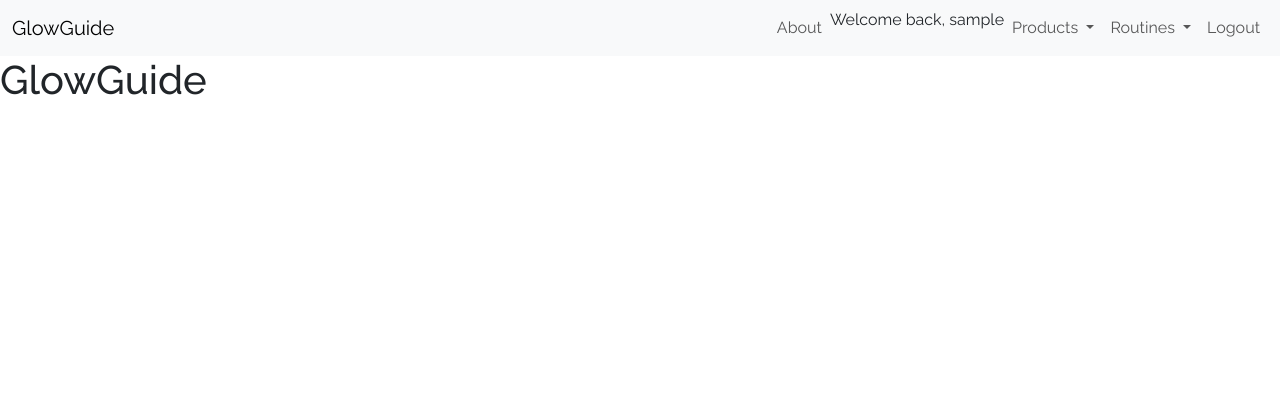
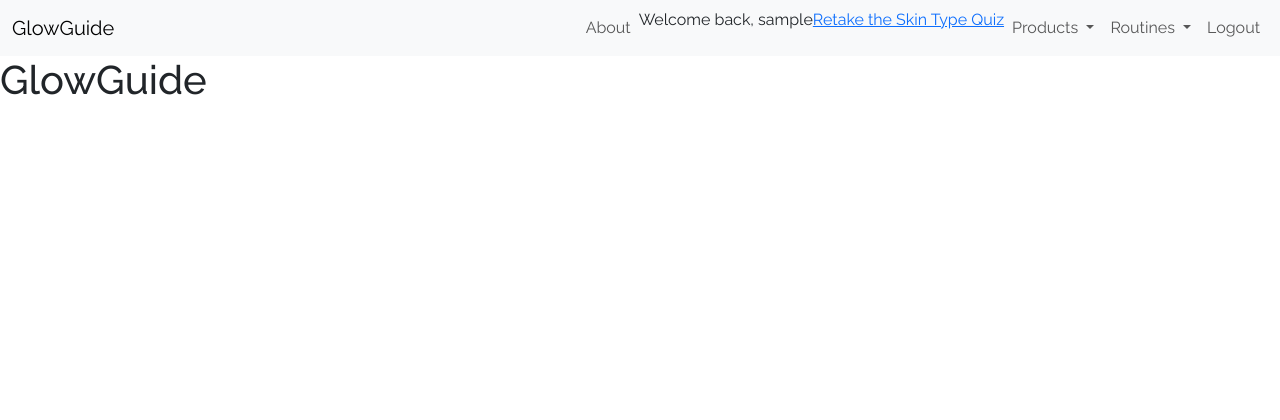
Before and after one commit to danielleroj/glowguide, a Django app: page / in a window 1280 px wide. Shown: the top 420 px of the page. Run offline with Django 5.2, Linux system fonts and the light colour scheme; the visitor is signed in with stand-in values (Sample User, id 1); some web fonts are replaced.

Commit message:
Add skintype model

```diff
--- a/main_app/admin.py
+++ b/main_app/admin.py
@@ -1,5 +1,5 @@
 from django.contrib import admin
-from .models import Routine, Product, Profile
+from .models import Routine, Product, Profile, SkinType
 
 # Register your models here.
-admin.site.register([Routine, Product, Profile])
+admin.site.register([Routine, Product, Profile, SkinType])
--- a/main_app/models.py
+++ b/main_app/models.py
@@ -9,14 +9,23 @@ from django.contrib.auth.models import User
 def create_or_update_user_profile(sender, instance, created, **kwargs):
     if created:
         Profile.objects.create(user=instance)
-    instance.profile.save()
+    else:
+        if hasattr(instance, 'profile'):
+            instance.profile.save()
 
 class Profile(models.Model):
     user = models.OneToOneField(User, on_delete=models.CASCADE)
-    skin_type = models.CharField(max_length=100, blank=True)
+    skin_type = models.CharField(max_length=100, blank=True, default='Undefined')
+    quiz_completed = models.BooleanField(default=False)
 
     def __str__(self):
         return f"{self.user.username}'s Profile"
+
+class SkinType(models.Model):
+    type_name = models.CharField(max_length=100)
+
+    def __str__(self):
+        return self.type_name
 
 class Product(models.Model):
     CATEGORIES = (
@@ -37,6 +46,7 @@ class Product(models.Model):
     brand = models.CharField(max_length=100)
     category = models.CharField(max_length=2, choices=CATEGORIES, default='AT')
     directions = models.TextField(null=True, blank=True)
+    suitable_for = models.ManyToManyField(SkinType, blank=True, help_text='What skin type is this product suitable for?')
     user = models.ForeignKey(User, on_delete=models.CASCADE)
 
     def __str__(self):
@@ -47,7 +57,7 @@ class Product(models.Model):
 
 class Routine(models.Model):
     name = models.CharField(max_length=100)
-    description = models.TextField(max_length=250)
+    description = models.CharField(max_length=250)
     products = models.ManyToManyField(Product)
     user = models.ForeignKey(User, on_delete=models.CASCADE)
 
--- a/main_app/templates/base.html
+++ b/main_app/templates/base.html
@@ -47,6 +47,12 @@
               {% if user.is_authenticated %}
               <li class="nav-item">
                 <p>Welcome back, {{ user.username }}</p>
+              </li>
+              <li class="nav-item dropdown"></li>
+              <li class="nav-item">
+                <a href="{% url 'skin_quiz' %}"
+                  >Retake the Skin Type Quiz</a
+                >
               </li>
               <li class="nav-item dropdown">
                 <a
--- a/main_app/urls.py
+++ b/main_app/urls.py
@@ -16,5 +16,6 @@ urlpatterns = [
     path('products/<int:pk>/delete/', views.ProductDelete.as_view(), name='products_delete'),
     path('accounts/signup/', views.signup, name='signup'),
     path('products/<int:product_id>/add_photo/', views.add_photo, name='add_photo'),
-    path('skin-quiz/', views.skin_type_quiz, name='skin_quiz')
+    path('skin-quiz/', views.skin_type_quiz, name='skin_quiz'),
+    path('results/', views.skin_type_results, name='skin_type_results')
 ]
--- a/main_app/views.py
+++ b/main_app/views.py
@@ -1,3 +1,5 @@
+import os
+import boto3, uuid
 from django.shortcuts import render, redirect
 from .forms import SkinTypeForm
 from django.views.generic.edit import CreateView, UpdateView, DeleteView
@@ -6,9 +8,8 @@ from django.contrib.auth import login
 from django.contrib.auth.forms import UserCreationForm
 from django.contrib.auth.decorators import login_required
 from django.contrib.auth.mixins import LoginRequiredMixin
-from .models import Routine, Product, Photo
+from .models import Routine, Product, Photo, SkinType, Profile
 
-import boto3, uuid
 
 # Create your views here.
 def home(request):
@@ -28,8 +29,6 @@ def routines_index(request):
 def routines_detail(request, routine_id):
     routine = Routine.objects.get(id=routine_id)
     return render(request, 'routines/detail.html', { 'routine': routine })
-
-import os
 
 @login_required
 def add_photo(request, product_id):
@@ -62,22 +61,56 @@ def signup(request):
             login(request, user)
             return redirect('index')
         else:
-            erorr_message = 'Invalid sign up - try again'
+            error_message = 'Invalid sign up - try again'
     form = UserCreationForm()
     context = {'form': form, 'error_mesage': error_message}
     return render(request, 'registration/signup.html', context)
+
+def post_signup_redirect(request):
+    # check if user has completed skin type quiz
+    if not request.user.profile.skin_type or request.user.profile.skin_type == 'Undefined':
+        return redirect('skin_type_quiz')
+    else:
+        return redirect('index')
 
 @login_required
 def skin_type_quiz(request):
     if request.method == 'POST':
         form = SkinTypeForm(request.POST, instance=request.user.profile)
         if form.is_valid():
-            form.save()
-            return redirect('some_view_name')
+            profile = form.save()
+            profile.quiz_completed = True
+            profile.save()
+            return redirect('skin_type_results')
     else:
         form = SkinTypeForm(instance=request.user.profile)
 
-    return render(request, 'your_template.html', {'form': form})
+    return render(request, 'skin/skin_quiz.html', {'form': form})
+
+def skin_type_results(request):
+    profile = request.user.profile
+    skin_type_name = profile.skin_type
+    summary = get_skin_type_summary(skin_type_name)
+
+    skin_type = SkinType.objects.get(type_name=skin_type_name)
+
+    products = Product.objects.filter(suitable_for=skin_type)
+
+    return render(request, 'skin/skin_type_results.html', {
+        'skin_type': skin_type_name,
+        'summary': summary,
+        'products': products
+    })
+
+def get_skin_type_summary(skin_type):
+    summaries = {
+        'Oily': "Oily skin tends to have a glossy shine and visible pores.",
+        'Dry': "Dry skin can feel tight and might have flaky patches.",
+        'Normal': "Normal skin is well-balanced, neither too oily nor too dry.",
+        'Oily and Sensitive': "Oily and sensitive skin can be shiny and prone to irritation.",
+        'Dry and Sensitive': "Dry and sensitive skin is prone to redness and irritation."
+    }
+    return summaries.get(skin_type, "No summary available for this skin type.")
 
 
 class RoutineCreate(LoginRequiredMixin, CreateView):
```
Also changed, not shown: main_app/forms.py (+58 -1 lines), main_app/templates/skin/skin_type_results.html (added, +15 -0 lines), main_app/migrations/0010_skintype_profile_quiz_completed_and_more.py (added), main_app/templates/skin/skin_quiz.html (renamed from main_app/templates/skin_quiz.html).
